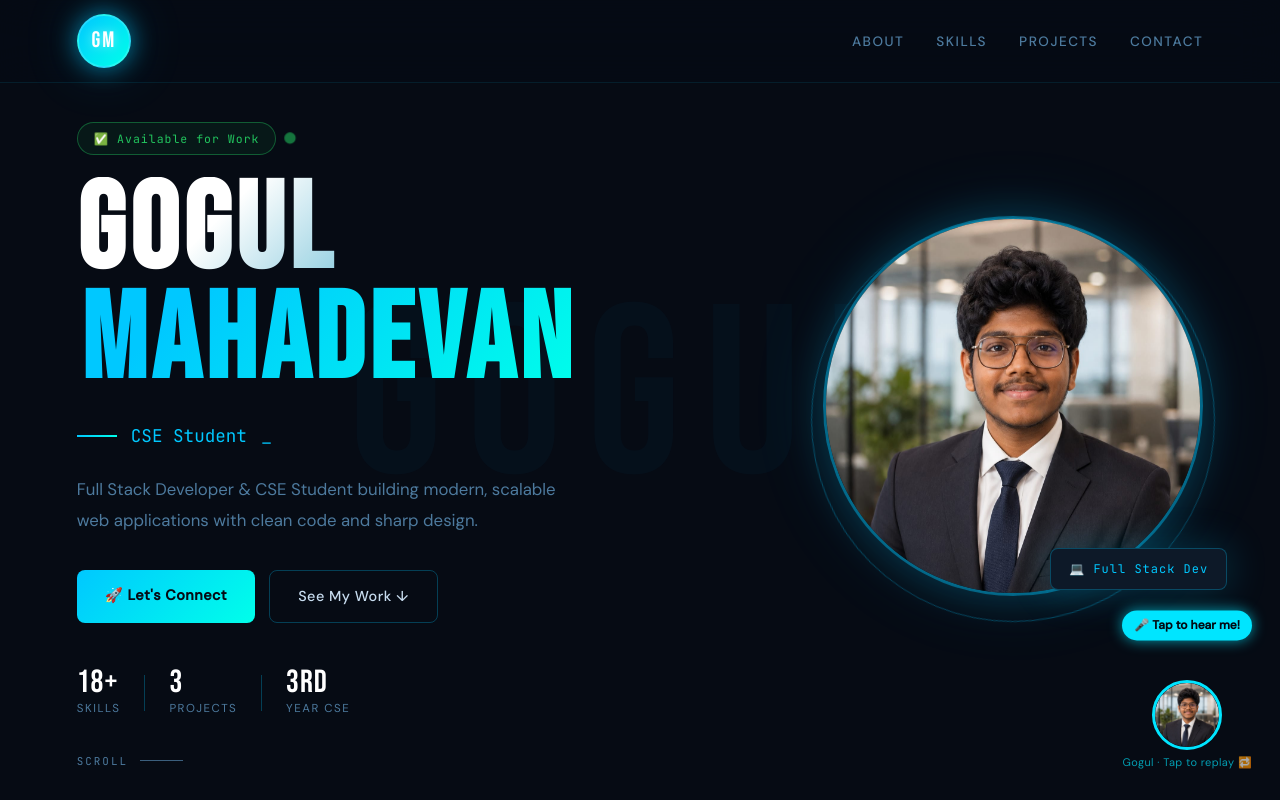
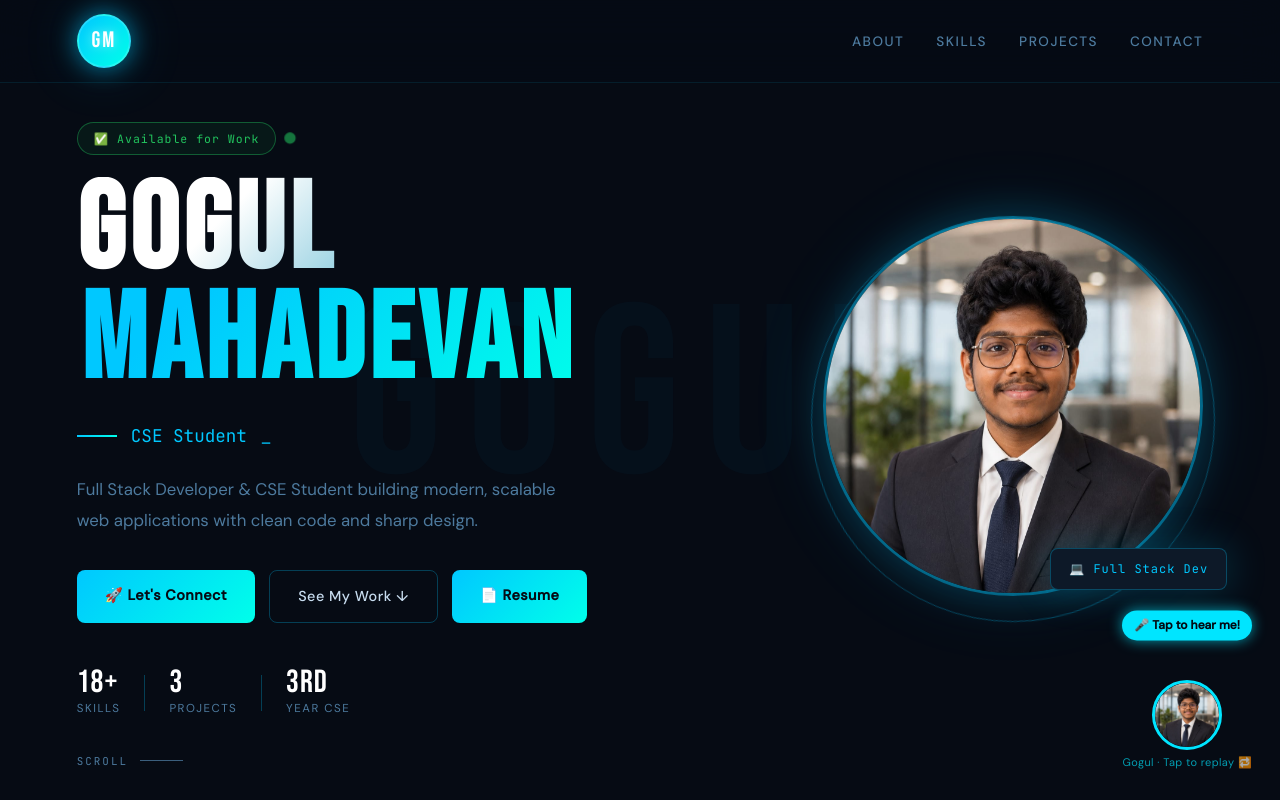
Before and after one commit to GOGULMAHADEVAN/FUTURE_FS_01, a plain HTML site: page index.html in a window 1280 px wide. Shown: the top 800 px of the page. Drawn offline with nearby package versions, Linux system fonts and the light colour scheme.

Commit message:
Update index.html

```diff
--- a/index.html
+++ b/index.html
@@ -54,6 +54,9 @@
         <div class="hero-btns">
           <a href="#contact" class="btn btn-primary">🚀 Let's Connect</a>
           <a href="#projects" class="btn btn-ghost">See My Work ↓</a>
+           <a href="resume.pdf" target="_blank" class="btn btn-primary">
+    📄 Resume
+  </a>
         </div>
         <div class="hero-stats">
           <div class="stat"><span class="stat-num">18+</span><span class="stat-label">Skills</span></div>
```
